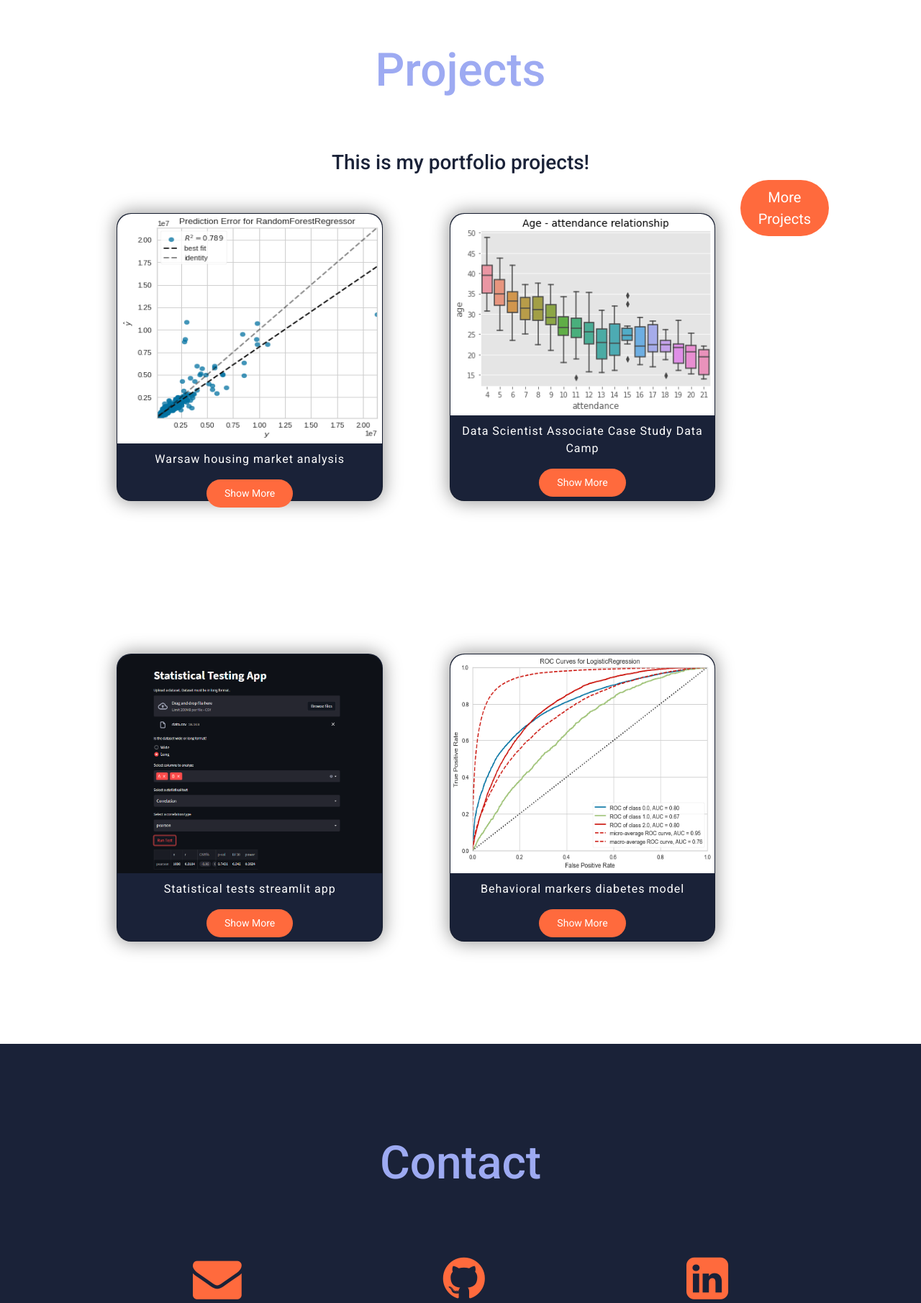
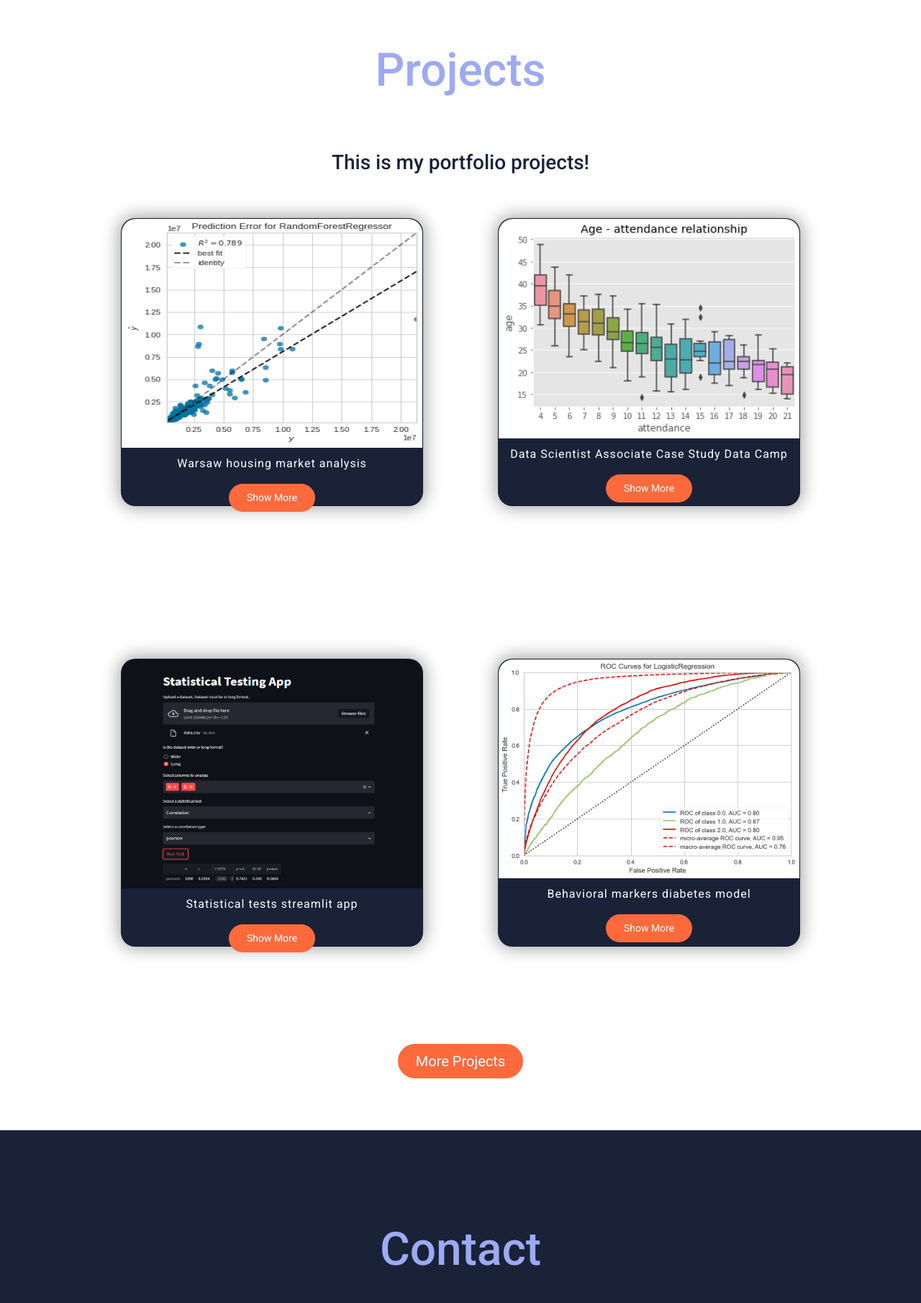
Before and after one commit to CarJung/Django_portfolio_page, a Django app: page /Krzysztof.Wrobel/KW/ in a window 1280 px wide. Shown: the part 2089-3899 px from the top of the page at 72% size. Run offline with Django 4.2, Linux system fonts and the light colour scheme.

Commit message:
position fix

```diff
--- a/static/css/style.css
+++ b/static/css/style.css
@@ -231,6 +231,12 @@
     color: #FF6A3D;
   }
 
+  .show-btn{
+    width: 100%;
+    height: 15vh;
+    text-align: center;
+  }
+
 
 
 
--- a/templates/index.html
+++ b/templates/index.html
@@ -139,8 +139,8 @@
             </div>
           </div>
         </div>
-        <a href="Projects/"><button class="btn btn-lg">More Projects</button></a>
         </div>
+        <div class="show-btn"><a href="Projects/"><button class="btn btn-lg">More Projects</button></a></div>
     </main>
     <footer>
       <div class="contact" id = 'contact'>
```
